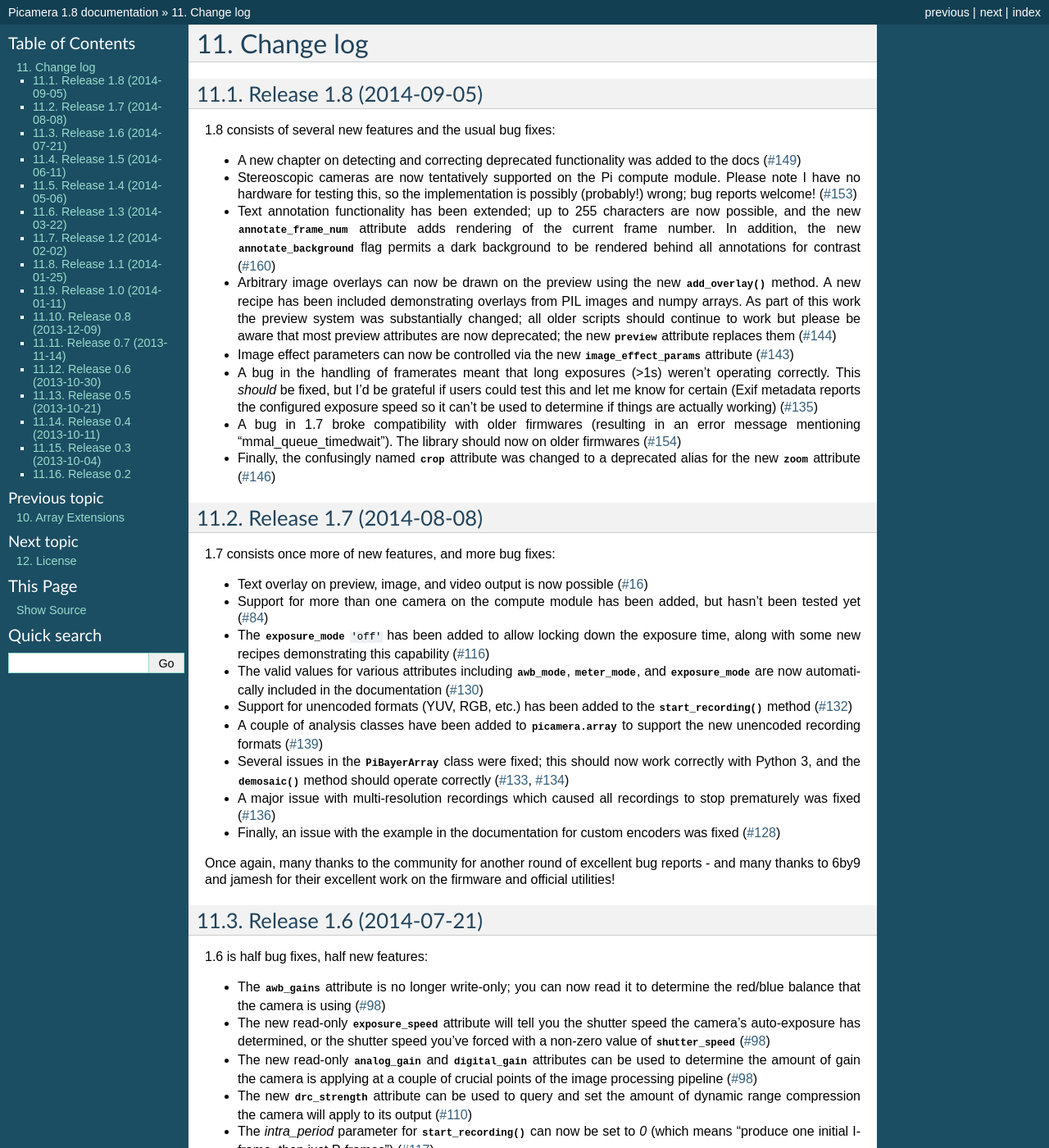
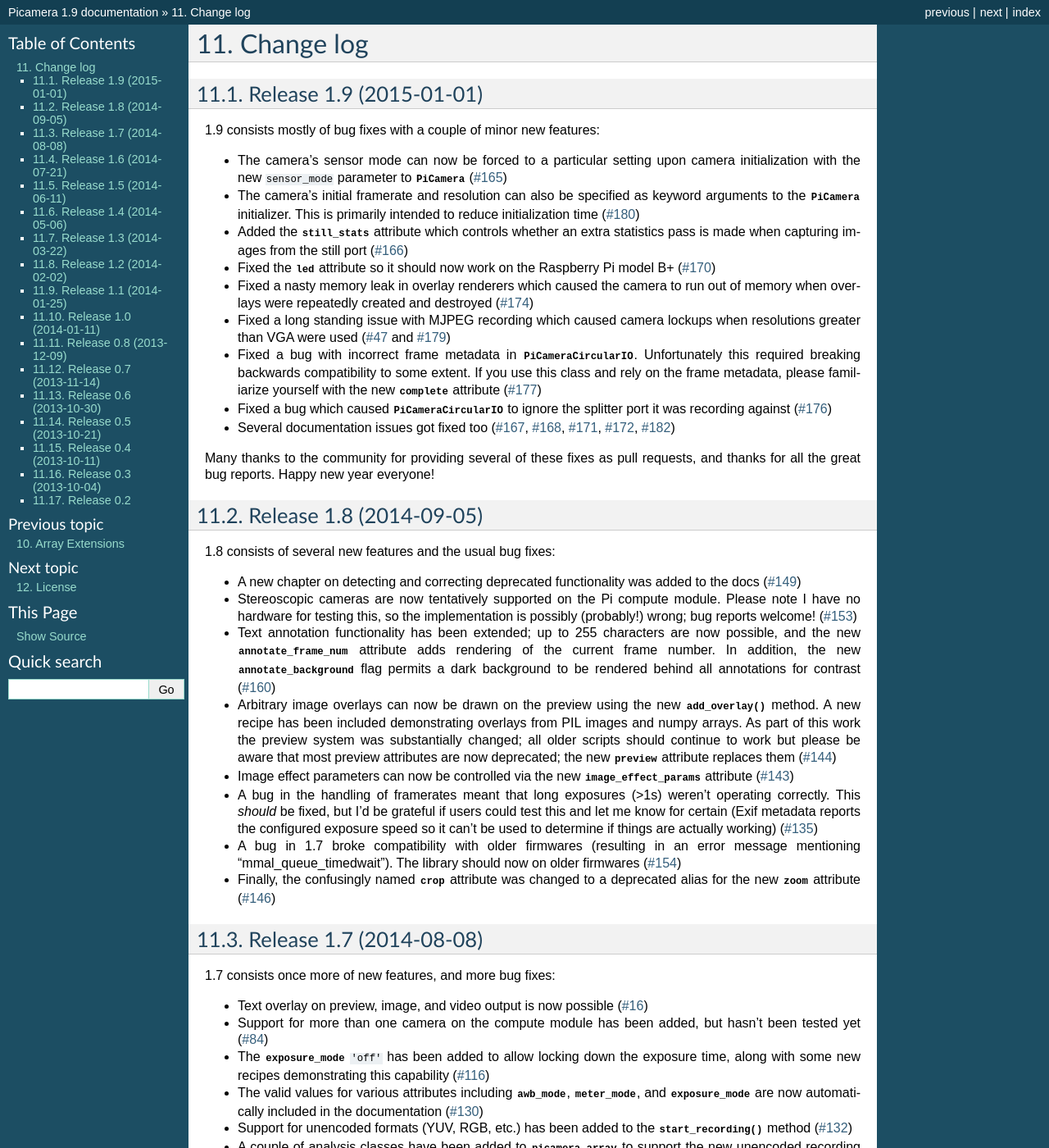
Before and after one commit to waveform80/picamera, a Sphinx documentation site: the page built from docs/changelog.rst, in a window 1280 px wide and 1400 px high. Shown: the whole window at 82% size. Built offline with Sphinx 7.4.7, drawn with Linux system fonts in a browser that asks for light colours; some of the changed text lies outside the part shown.

Commit message:
Bump version and prep changelog

```diff
--- a/docs/changelog.rst
+++ b/docs/changelog.rst
@@ -3,6 +3,55 @@
 ==========
 Change log
 ==========
+
+
+Release 1.9 (2015-01-01)
+========================
+
+1.9 consists mostly of bug fixes with a couple of minor new features:
+
+* The camera's sensor mode can now be forced to a particular setting upon
+  camera initialization with the new ``sensor_mode`` parameter to
+  :class:`~picamera.PiCamera` (`#165`_)
+* The camera's initial framerate and resolution can also be specified as
+  keyword arguments to the :class:`~picamera.PiCamera` initializer. This is
+  primarily intended to reduce initialization time (`#180`_)
+* Added the :attr:`~picamera.PiCamera.still_stats` attribute which controls
+  whether an extra statistics pass is made when capturing images from the still
+  port (`#166`_)
+* Fixed the :attr:`~picamera.PiCamera.led` attribute so it should now work on
+  the Raspberry Pi model B+ (`#170`_)
+* Fixed a nasty memory leak in overlay renderers which caused the camera to run
+  out of memory when overlays were repeatedly created and destroyed (`#174`_)
+* Fixed a long standing issue with MJPEG recording which caused camera lockups
+  when resolutions greater than VGA were used (`#47`_ and `#179`_)
+* Fixed a bug with incorrect frame metadata in
+  :class:`~picamera.PiCameraCircularIO`. Unfortunately this required breaking
+  backwards compatibility to some extent. If you use this class and rely on the
+  frame metadata, please familiarize yourself with the new
+  :attr:`~picamera.PiVideoFrame.complete` attribute (`#177`_)
+* Fixed a bug which caused :class:`~picamera.PiCameraCircularIO` to ignore the
+  splitter port it was recording against (`#176`_)
+* Several documentation issues got fixed too (`#167`_, `#168`_, `#171`_,
+  `#172`_, `#182`_)
+
+Many thanks to the community for providing several of these fixes as pull
+requests, and thanks for all the great bug reports. Happy new year everyone!
+
+.. _#47: https://github.com/waveform80/picamera/issues/47
+.. _#165: https://github.com/waveform80/picamera/issues/165
+.. _#166: https://github.com/waveform80/picamera/issues/166
+.. _#167: https://github.com/waveform80/picamera/issues/167
+.. _#168: https://github.com/waveform80/picamera/issues/168
+.. _#170: https://github.com/waveform80/picamera/issues/170
+.. _#171: https://github.com/waveform80/picamera/issues/171
+.. _#172: https://github.com/waveform80/picamera/issues/172
+.. _#174: https://github.com/waveform80/picamera/issues/174
+.. _#176: https://github.com/waveform80/picamera/issues/176
+.. _#177: https://github.com/waveform80/picamera/issues/177
+.. _#179: https://github.com/waveform80/picamera/issues/179
+.. _#180: https://github.com/waveform80/picamera/issues/180
+.. _#182: https://github.com/waveform80/picamera/issues/182
 
 
 Release 1.8 (2014-09-05)
--- a/setup.py
+++ b/setup.py
@@ -52,7 +52,7 @@
     pass
 
 __project__      = 'picamera'
-__version__      = '1.8'
+__version__      = '1.9'
 __author__       = 'Dave Hughes'
 __author_email__ = 'dave@waveform.org.uk'
 __url__          = 'http://picamera.readthedocs.org/'
```
